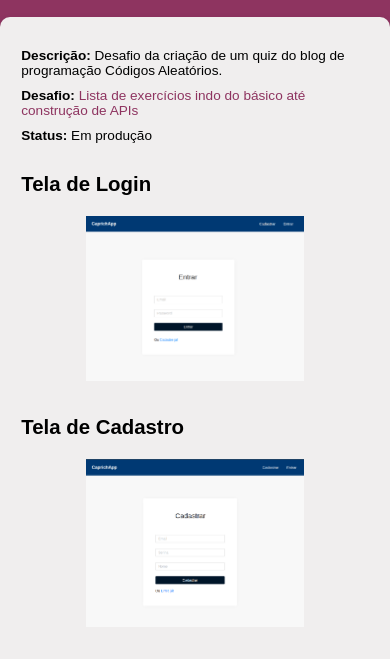
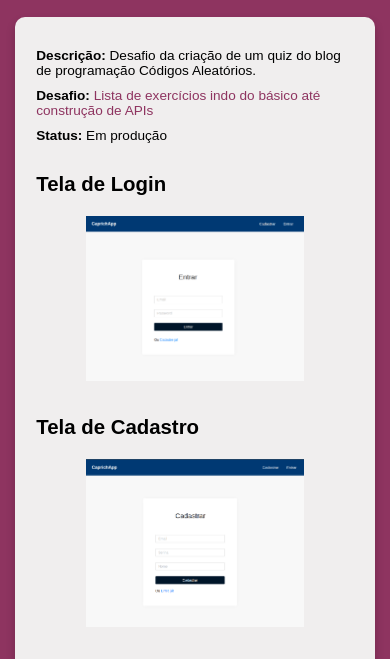
Before and after one commit to laryssa-ramos/myProjects, a plain HTML site: page futureProjects/caprichApp.html in a window 390 px wide. Shown: the part 121-780 px from the top of the page. Drawn offline with nearby package versions, Linux system fonts and the light colour scheme.

Commit message:
caprichApp

```diff
--- a/styles/style.css
+++ b/styles/style.css
@@ -181,6 +181,13 @@ footer .name strong{
 }
 
 
+@media (max-width: 842px){
+    .main{
+        margin: auto 15px 30px;
+
+    }
+
+}
 
 
 @media (max-width: 672px){
@@ -212,5 +219,5 @@ footer .name strong{
    max-width: 16rem;
 
 
+    }
 }
-}
```
